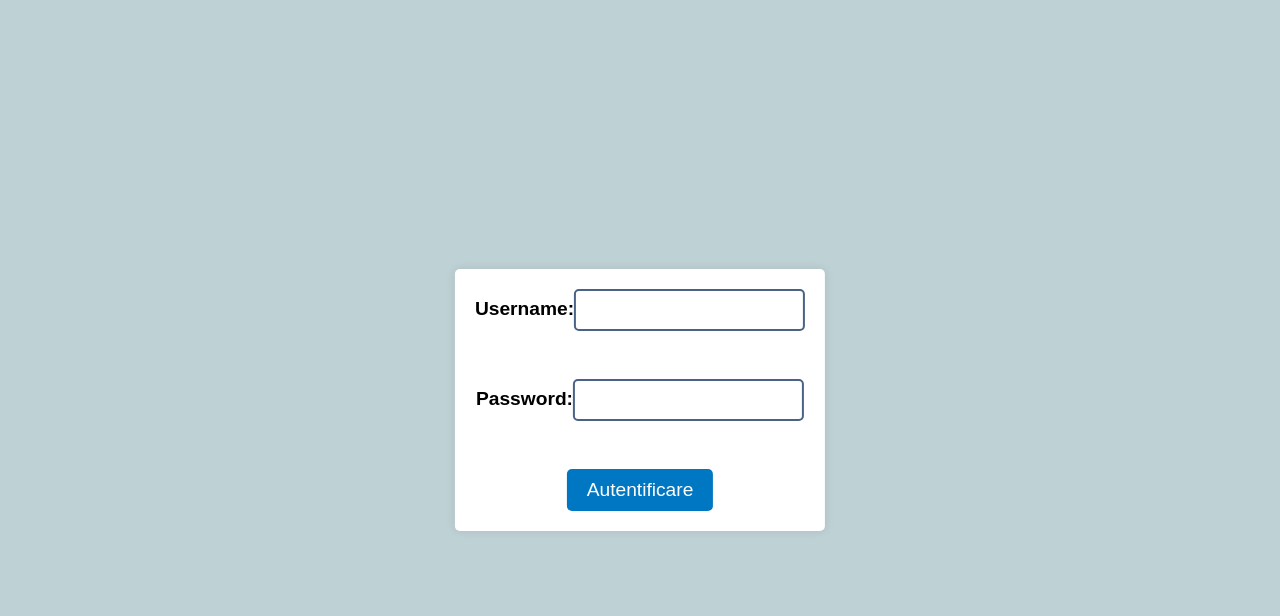
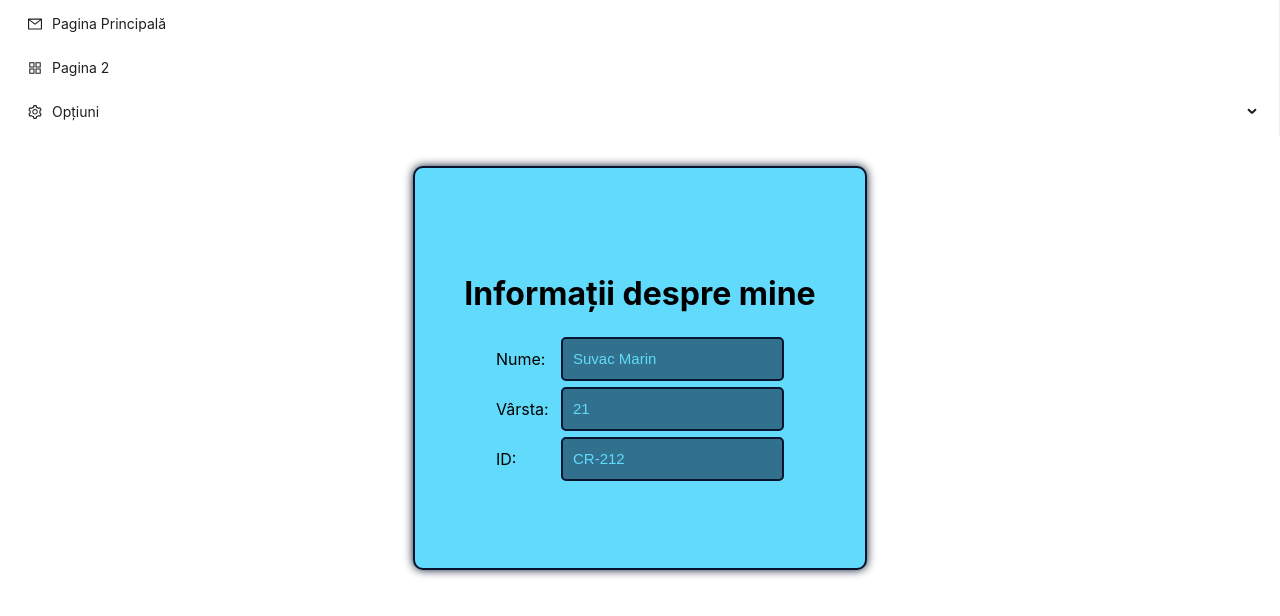
Before and after one commit to MarinSuvac/Laboratoare-TWEB-Suvac-Marin, a React (Create React App) app in the folder Laborator/laboratorul2/: page /pagina2 in a window 1280 px wide. Shown: the top 616 px of the page. Built offline with nearby package versions, Linux system fonts and the light colour scheme.

Commit message:
Laboratorul7 modificari

```diff
--- a/Laborator/laboratorul2/package.json
+++ b/Laborator/laboratorul2/package.json
@@ -15,6 +15,7 @@
     "mobx-state-tree": "^5.1.7",
     "react": "^18.2.0",
     "react-dom": "^18.2.0",
+    "react-router-dom": "^6.12.1",
     "react-scripts": "5.0.1",
     "typescript": "^4.9.5",
     "web-vitals": "^2.1.4"
--- a/Laborator/laboratorul2/src/App.css
+++ b/Laborator/laboratorul2/src/App.css
@@ -32,7 +32,81 @@
     from {
         transform: rotate(0deg);
     }
+
     to {
         transform: rotate(360deg);
     }
 }
+
+.container {
+    display: flex;
+    justify-content: center;
+    align-items: center;
+    flex-direction: column;
+    width: 450px;
+    height: 400px;
+    background-color: #61dafb;
+    margin-top: 30px;
+    border-radius: 10px;
+    border: 2px solid #09152f;
+    box-shadow: 0 0 10px #09152f;
+}
+
+.container2 {
+    display: flex;
+    justify-content: center;
+    align-items: center;
+    flex-direction: row;
+    width: 500px;
+    height: 400px;
+}
+
+.button {
+    height: 300px;
+    background-color: #0b0b1a;
+    width: 40px;
+    outline: none;
+    border: 1px solid #61dafb;
+    color: #61dafb;
+}
+
+    .button:hover {
+        box-shadow: 0 0 10px #61dafb;
+        cursor: pointer;
+    }
+
+.main {
+    display: flex;
+    justify-content: center;
+    align-items: center;
+    flex-direction: column;
+    width: 80%;
+}
+
+.input_cont {
+    display: flex;
+    justify-content: space-between;
+    align-items: center;
+    width: 80%;
+    height: 50px;
+}
+
+.main_cont {
+    width: 100%;
+    height: 100%;
+    display: flex;
+    justify-content: center;
+    align-items: center;
+    flex-direction: column;
+}
+
+.input {
+    height: 40px;
+    background-color: rgba(9, 21, 47, 0.53);
+    outline: none;
+    border: 2px solid #09152f;
+    border-radius: 5px;
+    padding: 0 10px;
+    font-size: 15px;
+    color: #61dafb;
+}
--- a/Laborator/laboratorul2/src/App.tsx
+++ b/Laborator/laboratorul2/src/App.tsx
@@ -1,86 +1,48 @@
-import React, { useState, useEffect } from "react";
+import React from 'react';
+import './App.css';
+import {
+    BrowserRouter as Router,
+    Routes,
+    Route,
+    Link
+} from "react-router-dom";
+import { Menu } from 'antd';
+import {
+    AppstoreOutlined,
+    MailOutlined,
+    SettingOutlined,
+} from '@ant-design/icons';
+import { Pagina2 } from "./Pagina2";
+import { Optiune1 } from "./Optiune1";
 
-const UserInitial = [
-    { username: "nicu", password: "123" },
-    { username: "ion", password: "1234" },
-    { username: "vasile", password: "12345" },
-];
+const { SubMenu } = Menu;
 
-const App = () => {
-    const [username, setUsername] = useState("");
-    const [password, setPassword] = useState("");
-    const [EsteLogat, setEsteLogat] = useState(false);
-    const [users, SetareUser] = useState(UserInitial);
+function App() {
+    return (
+        <div className="main_cont">
+            <Router>
+                <Menu mode="inline">
+                    <Menu.Item key="home" icon={<MailOutlined />}>
+                        <Link to="/">Pagina Principală</Link>
+                    </Menu.Item>
+                    <Menu.Item key="pagina2" icon={<AppstoreOutlined />}>
+                        <Link to="/pagina2">Pagina 2</Link>
+                    </Menu.Item>
+                    <SubMenu key="sub1" icon={<SettingOutlined />} title="Opțiuni">
+                        <Menu.Item key="optiune1">
+                            <Link to="/optiune1">Opțiunea 1</Link>
+                        </Menu.Item>
+                    </SubMenu>
+                </Menu>
 
-    useEffect(() => {
-        const storedUsers = localStorage.getItem("users");
-        if (storedUsers) {
-            SetareUser([...users, ...JSON.parse(storedUsers)]);
-        }
-    }, [users]);
-
-    const handleLogin = (event: { preventDefault: () => void; }) => {
-        event.preventDefault();
-        const foundUser = users.find(
-            (user) => user.username === username && user.password === password
-        );
-        if (foundUser) {
-            setEsteLogat(true);
-            localStorage.setItem("EsteLogat", "true");
-            localStorage.setItem("user", JSON.stringify(foundUser));
-            alert("Autentificare reușită");
-        } else {
-            alert("Login eșuat");
-        }
-    };
-
-
-    const handleLogout = () => {
-        setEsteLogat(false);
-        localStorage.setItem("EsteLogat", "false");
-        alert("Succes la deconectare");
-    };
-
-    const renderLoginForm = () => {
-        return (
-
-            <form onSubmit={handleLogin}>
-                <label>
-                    Username:
-                    <input
-                        type="text"
-                        value={username}
-                        onChange={(event) => setUsername(event.target.value)}
-                    />
-                </label>
-                <br />
-                <label>
-                    Password:
-                    <input
-                        type="password"
-                        value={password}
-                        onChange={(event) => setPassword(event.target.value)}
-                    />
-                </label>
-                <br />
-                <button type="submit">Autentificare</button>
-            </form>
-        );
-    };
-
-    const renderLogoutButton = () => {
-        const storedUser = localStorage.getItem("user");
-        const loggedInUser = storedUser ? JSON.parse(storedUser) : null;
-        return (
-            <div>
-                {loggedInUser && <p>User : {loggedInUser.username}</p>}
-                <button onClick={handleLogout}>Ieșire</button>
-            </div>
-        );
-    };
-
-
-    return <div>{EsteLogat ? renderLogoutButton() : renderLoginForm()}</div>;
-};
+                <Routes>
+                    <Route path="/" element={<h1>Pagina Principală</h1>} />
+                    <Route path="/pagina2" element={<Pagina2 />} />
+                    <Route path="/optiune1" element={<Optiune1 />} />
+                </Routes>
+            </Router>
+        </div>
+    );
+}
 
 export default App;
--- /dev/null
+++ b/Laborator/laboratorul2/src/Optiune1.tsx
@@ -0,0 +1,34 @@
+import React, { useState } from 'react';
+
+const images = [
+    'https://img.freepik.com/free-photo/cup-coffee-with-leaf-design-it_1340-23640.jpg',
+    'https://img.freepik.com/free-photo/cup-coffee-with-leaf-design-it_1340-23640.jpg',
+    'https://img.freepik.com/free-photo/cup-coffee-with-leaf-design-it_1340-23640.jpg',
+    'https://img.freepik.com/free-photo/cup-coffee-with-leaf-design-it_1340-23640.jpg',
+];
+export function Optiune1() {
+    const [currentImageIndex, setCurrentImageIndex] = useState(0);
+
+    const goToNextImage = () => {
+        if (currentImageIndex < images.length - 1) {
+            setCurrentImageIndex(currentImageIndex + 1);
+        } else {
+            setCurrentImageIndex(0);
+        }
+    };
+
+    const goToPreviousImage = () => {
+        if (currentImageIndex > 0) {
+            setCurrentImageIndex(currentImageIndex - 1);
+        } else {
+            setCurrentImageIndex(images.length - 1);
+        }
+    };
+    return (
+        <div className="container2">
+            <button className="button" onClick={goToPreviousImage}>&#8592;</button>
+            <img src={images[currentImageIndex]} alt="Slider" />
+            <button className="button" onClick={goToNextImage}>&rarr;</button>
+        </div>
+    );
+}
--- /dev/null
+++ b/Laborator/laboratorul2/src/Pagina2.tsx
@@ -0,0 +1,62 @@
+import React, { useState } from 'react';
+
+interface MyInfo {
+    name: string;
+    age: number;
+    id: string;
+}
+
+export function Pagina2() {
+    const [myInfo, setMyInfo] = useState<MyInfo>({
+        name: 'Suvac Marin',
+        age: 21,
+        id: 'CR-212',
+    });
+
+    const handleInputChange = (
+        e: React.ChangeEvent<HTMLInputElement>
+    ): void => {
+        setMyInfo({
+            ...myInfo,
+            [e.target.name]: e.target.value,
+        });
+    };
+
+    return (
+        <div className="container">
+            <h1>Informații despre mine</h1>
+            <form className="main">
+                <div className="input_cont">
+                    <label htmlFor="name">Nume:</label>
+                    <input className="input"
+                        type="text"
+                        id="name"
+                        name="name"
+                        value={myInfo.name}
+                        onChange={handleInputChange}
+                    />
+                </div>
+                <div className="input_cont">
+                    <label htmlFor="age">Vârsta:</label>
+                    <input className="input"
+                        type="number"
+                        id="age"
+                        name="age"
+                        value={myInfo.age}
+                        onChange={handleInputChange}
+                    />
+                </div>
+                <div className="input_cont">
+                    <label htmlFor="id">ID:</label>
+                    <input className="input"
+                        type="text"
+                        id="id"
+                        name="id"
+                        value={myInfo.id}
+                        onChange={handleInputChange}
+                    />
+                </div>
+            </form>
+        </div>
+    );
+}
--- a/Laborator/laboratorul2/src/index.css
+++ b/Laborator/laboratorul2/src/index.css
@@ -1,110 +1,10 @@
 body {
     margin: 0;
-    padding: 0;
-    font-family: Arial, sans-serif;
-    background-color: rgba(77, 129, 138, 0.36);
+    font-family: -apple-system, BlinkMacSystemFont, 'Segoe UI', 'Roboto', 'Oxygen', 'Ubuntu', 'Cantarell', 'Fira Sans', 'Droid Sans', 'Helvetica Neue', sans-serif;
+    -webkit-font-smoothing: antialiased;
+    -moz-osx-font-smoothing: grayscale;
 }
 
-.container {
-    display: flex;
-    justify-content: center;
-    align-items: center;
-    height: 100vh;
+code {
+    font-family: source-code-pro, Menlo, Monaco, Consolas, 'Courier New', monospace;
 }
-
-form {
-    position: absolute;
-    top: 50%;
-    left: 50%;
-    transform: translate(-50%, -50%);
-    display: flex;
-    flex-direction: column;
-    align-items: center;
-    background-color: #ffffff;
-    box-shadow: 0 0 10px rgba(0, 0, 0, 0.1);
-    padding: 20px;
-    border-radius: 5px;
-    max-width: 500px;
-}
-
-
-label {
-    font-size: 1.2rem;
-    margin-bottom: 10px;
-    font-weight: bold;
-}
-
-input {
-    padding: 10px;
-    border-radius: 5px;
-    border: none;
-    margin-bottom: 20px;
-    font-size: 1.2rem;
-}
-
-button {
-    padding: 10px 20px;
-    background-color: #0077c2;
-    color: #ffffff;
-    border: none;
-    border-radius: 5px;
-    font-size: 1.2rem;
-    cursor: pointer;
-}
-
-    button:hover {
-        background-color: #005fa6;
-    }
-
-div {
-    display: flex;
-    flex-direction: column;
-    align-items: center;
-    margin-top: 20px;
-}
-
-p {
-    font-size: 1.2rem;
-    margin-top: 10px;
-    font-weight: bold;
-}
-
-
-.container {
-    display: flex;
-    justify-content: center;
-    align-items: center;
-    height: 100vh;
-}
-
-form {
-    margin: auto;
-}
-
-input[type="password"] {
-    padding: 10px;
-    border-radius: 5px;
-    border: 2px solid #496286;
-    font-size: 16px;
-    color: #333;
-    transition: border-color 0.3s ease-in-out;
-}
-
-    input[type="password"]:focus {
-        outline: none;
-        border-color: #0077c2;
-    }
-
-input[type="text"] {
-    padding: 10px;
-    border-radius: 5px;
-    border: 2px solid #496286;
-    font-size: 16px;
-    color: #333;
-    transition: border-color 0.3s ease-in-out;
-}
-
-    input[type="text"]:focus {
-        outline: none;
-        border-color: #0077c2;
-    }
```
Also changed, not shown: 1 other file (tests, documents, lock files or other folders). Lines whose indentation alone changed are shown as unchanged.
